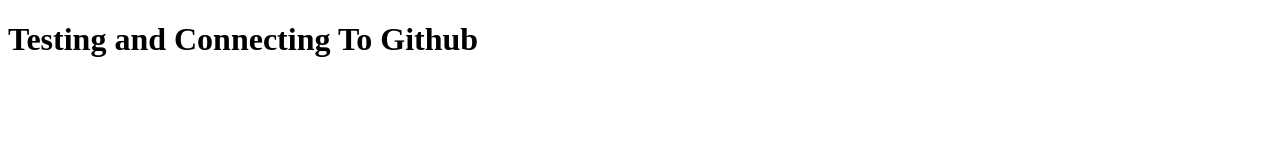
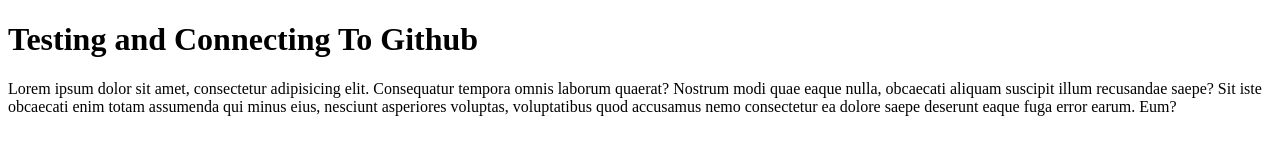
Before and after one commit to goodnessugo/codingclass, a plain HTML site: page index.html in a window 1280 px wide. Drawn offline with Linux system fonts and the light colour scheme.

Commit message:
new update

```diff
--- a/index.html
+++ b/index.html
@@ -1,11 +1,22 @@
 <!DOCTYPE html>
 <html lang="en">
+
 <head>
     <meta charset="UTF-8">
     <meta name="viewport" content="width=device-width, initial-scale=1.0">
     <title>Document</title>
+    <link rel="stylesheet" href="./style.css">
 </head>
+
 <body>
     <h1>Testing and Connecting To Github </h1>
+    <p>Lorem ipsum dolor sit amet, consectetur adipisicing elit. Consequatur tempora omnis laborum quaerat? Nostrum modi
+        quae eaque nulla, obcaecati aliquam suscipit illum recusandae saepe? Sit iste obcaecati enim totam assumenda qui
+        minus eius, nesciunt asperiores voluptas, voluptatibus quod accusamus nemo consectetur ea dolore saepe deserunt
+        eaque fuga error earum. Eum?</p>
+
+
+
 </body>
+
 </html>
```
